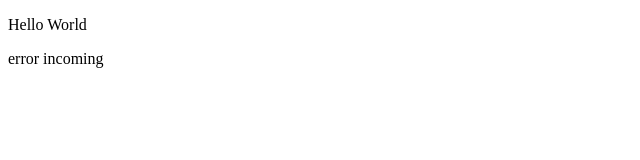
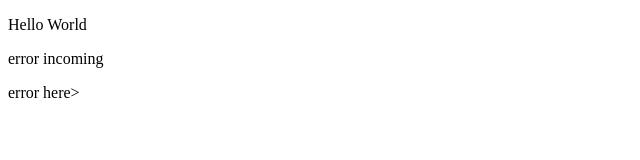
Before and after one commit to Peakdl/Github, a plain HTML site: page index.html in a window 1280 px wide. Shown: the full height of the page, 0-640 px from the left. Drawn offline with Linux system fonts and the light colour scheme.

Commit message:
Update index.html

```diff
--- a/index.html
+++ b/index.html
@@ -9,5 +9,6 @@
 <body>
     <p>Hello World</p>
     <p>error incoming<p>
+        <p>error here>
 </body>
 </html>
```
